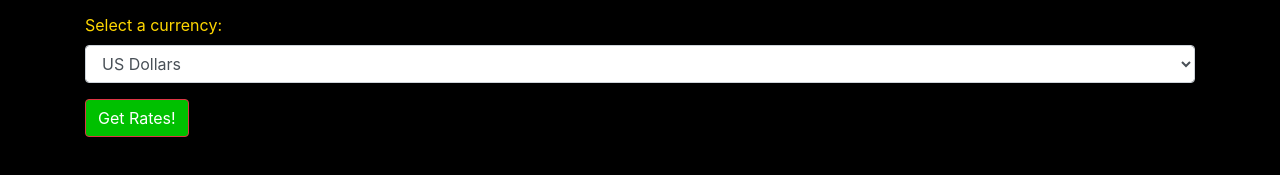
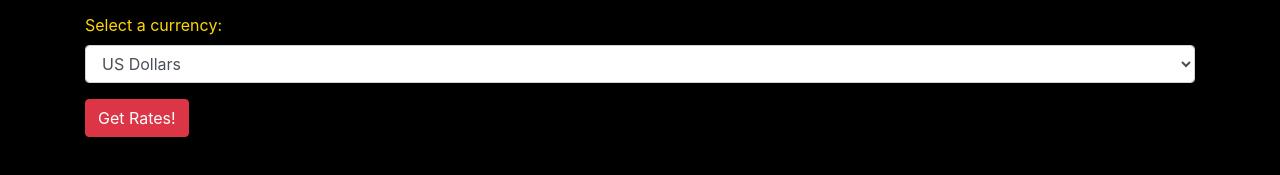
Before and after one commit to StollerSystem/Currency_Exchanger, a website built with webpack: page src/index.html in a window 1280 px wide. Shown: the part 127-302 px from the top of the page. Built offline with nearby package versions, Linux system fonts and the light colour scheme.

Commit message:
clean up some code

```diff
--- a/src/css/styles.css
+++ b/src/css/styles.css
@@ -29,16 +29,6 @@ p {
   color: silver;
 }
 
-/* ul {
-  flex-direction: column;
-  flex-wrap: wrap;
-  display: flex;
-  height: 200px;
-}
-ul li {
-  flex: 5 5 25%;
-} */
-
 ul li{width:25%; float:left;}
 
 li:hover {
@@ -54,13 +44,7 @@ li:hover {
   margin: auto;
   display: none;
   text-align: center;
-  /* border: solid gold;
-  border-width: 2px;
-  border-radius: 10px;
-  padding: 10px;
-  box-shadow: 0px 0px 3px 3px gold; */
   font-size: xx-large;
-  /* color: green; */
 }
 
 #outputBlock {
@@ -85,7 +69,3 @@ li:hover {
 .detCount {
   color: silver;
 }
-
-.btn {
-  background-color: rgb(0, 192, 0);
-}
--- a/src/js/currency_exchanger.js
+++ b/src/js/currency_exchanger.js
@@ -2,11 +2,8 @@ export default class CurrencyExchange {
   static getRates(currency) {
     return fetch(`https://v6.exchangerate-api.com/v6/${process.env.API_KEY}/latest/${currency}`)
       .then(function(response){
-        //console.log(response.statusText)
         if (!response.ok) {
-          // console.log(response.statusText)
           throw Error (response.statusText);
-
         }
         return response.json();
       })
--- a/src/main.js
+++ b/src/main.js
@@ -45,21 +45,17 @@ function getElements (response) {
 
 function attachListeners() {
   $("ul#output").on("click",".rateItem", function(){
-    console.log(`CLICKED ON ${this.id}`);
+    //console.log(`CLICKED ON ${this.id}`);
     let id = this.id;
     let countryInfo = "";
     for (const element of countryArray) {
       if (element.includes(id)) {
-        //console.log(element);
         countryInfo = element.split("-");
         break;
       }
     }
-    //console.log(countryInfo.split("-"))
     StoreResponse.results.forEach(function(code){
-      //console.log(countryInfo);
       if (id === code[0]) {
-        //console.log(code[1]);
         $("#details").html(`<p><span class="detMid">${StoreResponse.results[0][1]}</span> <span class="detLeft">${StoreResponse.results[0][0]}</span> equals <span class="detMid">${code[1]} </span><span class="detCount">${countryInfo[1]}</span> (${countryInfo[2]})</p`);
       }
     });
```
Also changed, not shown: README.md.
